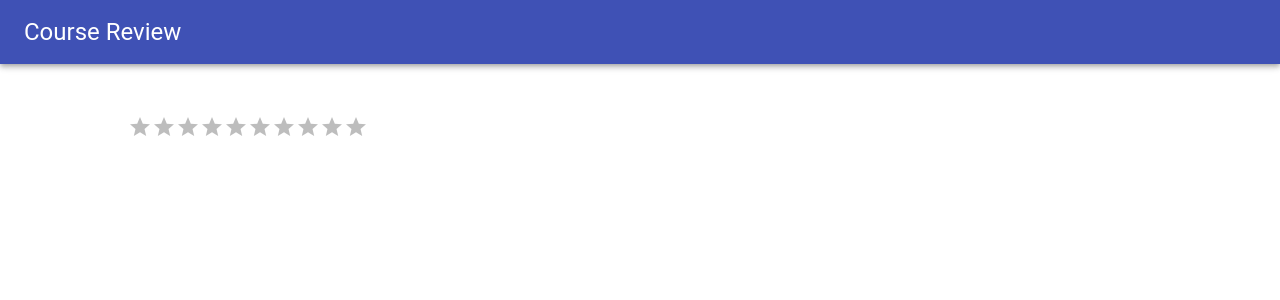
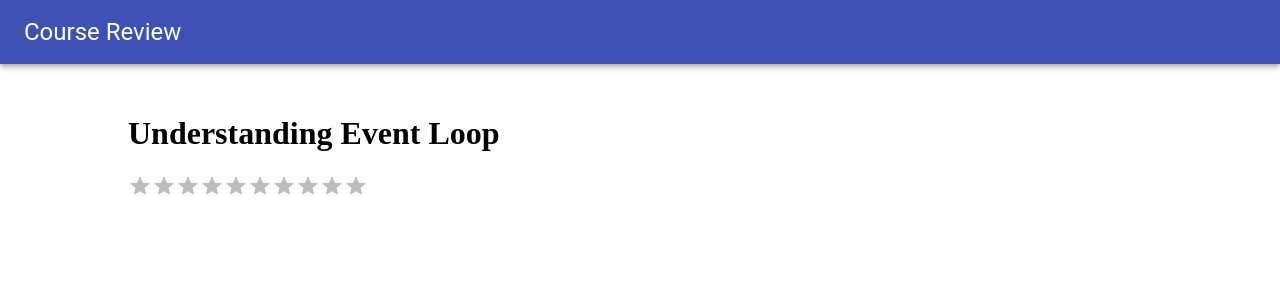
Before and after one commit to Moniv9/review-courses, a React (Create React App) app: page /course/detail/1 in a window 1280 px wide. Shown: the top 300 px of the page. Built offline with nearby package versions, Linux system fonts and the light colour scheme; no server answers.

Commit message:
relative paths for content jsons

```diff
--- a/src/endpoint.ts
+++ b/src/endpoint.ts
@@ -1,8 +1,8 @@
 export const EndPoint = {
   mainTopics:
-    "https://raw.githubusercontent.com/Moniv9/review-courses/main/src/stub/main-topics.json",
+    "/stub/main-topics.json",
   topic: (topic: string) =>
-    `https://raw.githubusercontent.com/Moniv9/review-courses/main/src/stub/topics/${topic}.json`,
+    `/stub/topics/${topic}.json`,
   courseDetail: (id: string) =>
-    `https://raw.githubusercontent.com/Moniv9/review-courses/main/src/stub/course-detail/${id}.json`
+    `/stub/course-detail/${id}.json`
 };
```
Also changed, not shown: public/stub/course-detail/1.json (renamed from src/stub/course-detail/1.json), public/stub/main-topics.json (renamed from src/stub/main-topics.json), public/stub/topics/programming.json (renamed from src/stub/topics/programming.json).
